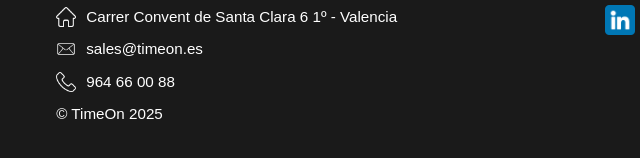
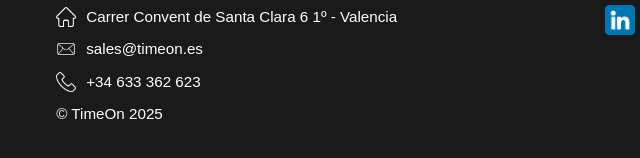
Before and after one commit to ErnestoDomenech/timeonambassadorprogram, a plain HTML site: page index.html in a window 1280 px wide. Shown: the part 3044-3202 px from the top of the page, 0-640 px from the left. Drawn offline with nearby package versions, Linux system fonts and the light colour scheme; a script that the page names is missing.

Commit message:
cambio tel

```diff
--- a/index.html
+++ b/index.html
@@ -205,7 +205,7 @@
                 <ul>
                     <li><img class="iconoDatos" src="./img/iconos/casa.png" alt="direccion">Carrer Convent de Santa Clara 6 1º - Valencia</li>
                     <li><img class="iconoDatos" src="./img/iconos/correo.png" alt="correo">sales@timeon.es</li>
-                    <li><img class="iconoDatos" src="./img/iconos/telefono.png" alt="telefono">964 66 00 88</li>
+                    <li><img class="iconoDatos" src="./img/iconos/telefono.png" alt="telefono">+34 633 362 623</li>
                     <li>&copy; TimeOn&nbsp;<span id="currentYear"></span></li>
                 </ul>
             </div>
```
